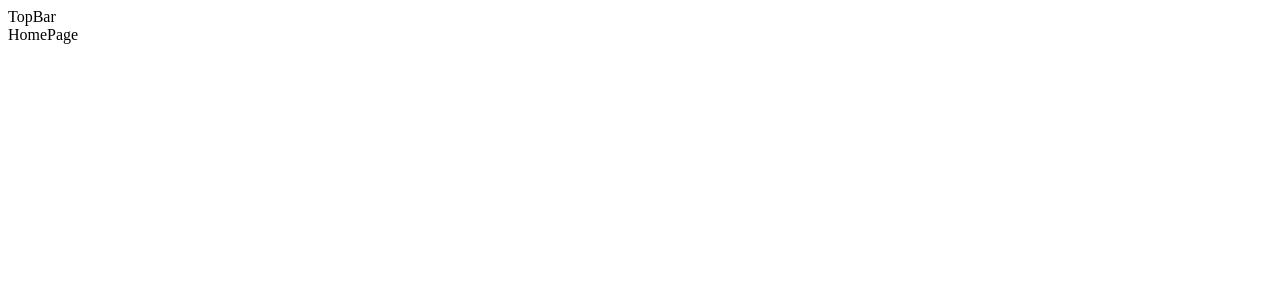
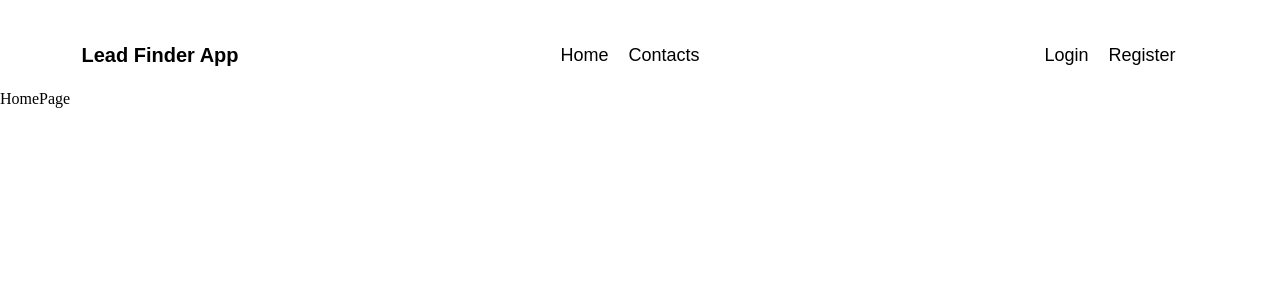
Before and after one commit to andymcbee/lead-finder, a React (Create React App) app in the folder client/: page / in a window 1280 px wide. Shown: the top 300 px of the page. Built offline with nearby package versions, Linux system fonts and the light colour scheme.

Commit message:
Add top navbar with links

```diff
--- a/client/public/index.html
+++ b/client/public/index.html
@@ -2,6 +2,18 @@
 <html lang="en">
   <head>
     <meta charset="utf-8" />
+    <style>
+      * {
+        margin: 0;
+      }
+    </style>
+
+    <style>
+      .link {
+        text-decoration: none;
+        color: inherit;
+      }
+    </style>
     <meta name="viewport" content="width=device-width, initial-scale=1" />
     <meta name="theme-color" content="#000000" />
     <meta
--- a/client/src/components/topbar/TopBar.js
+++ b/client/src/components/topbar/TopBar.js
@@ -1,5 +1,43 @@
 import React from "react";
+import { Link } from "react-router-dom";
+import "./topBar.css";
 
 export const TopBar = () => {
-  return <div>TopBar</div>;
+  return (
+    <div className="top">
+      <div className="topLeft">
+        <Link className="link topLeftTitle" to="/">
+          Lead Finder App
+        </Link>
+      </div>
+      <div className="topCenter">
+        <ul className="topList">
+          <li className="topListItem">
+            <Link className="link" to="/">
+              Home
+            </Link>
+          </li>
+          <li className="topListItem">
+            <Link className="link" to="/contacts">
+              Contacts
+            </Link>
+          </li>
+        </ul>
+      </div>
+      <div className="topRight">
+        <ul className="topList">
+          <li className="topListItem">
+            <Link className="link" to="/login">
+              Login
+            </Link>
+          </li>
+          <li className="topListItem">
+            <Link className="link" to="/register">
+              Register
+            </Link>
+          </li>
+        </ul>
+      </div>
+    </div>
+  );
 };
--- /dev/null
+++ b/client/src/components/topbar/topBar.css
@@ -0,0 +1,50 @@
+.top {
+  height: 50px;
+  display: flex;
+  align-items: center;
+  font-family: "Josefin Sans", sans-serif;
+  background-color: white;
+  margin-top: 20px;
+  padding-top: 10px;
+  padding-bottom: 10px;
+}
+
+.topLeft,
+.topRight {
+  flex: 3;
+  display: flex;
+  align-items: center;
+  justify-content: center;
+}
+
+.topLeftTitle {
+  font-size: 20px;
+  font-weight: 900;
+}
+
+.topCenter {
+  flex: 6;
+}
+
+.topImg {
+  width: 40px;
+  height: 40px;
+  border-radius: 50%;
+  object-fit: cover;
+  cursor: pointer;
+}
+
+.topList {
+  display: flex;
+  justify-content: center;
+  margin: 0;
+  padding: 0;
+  list-style: none;
+}
+
+.topListItem {
+  margin-right: 20px;
+  font-size: 18px;
+  font-weight: 300;
+  cursor: pointer;
+}
```
